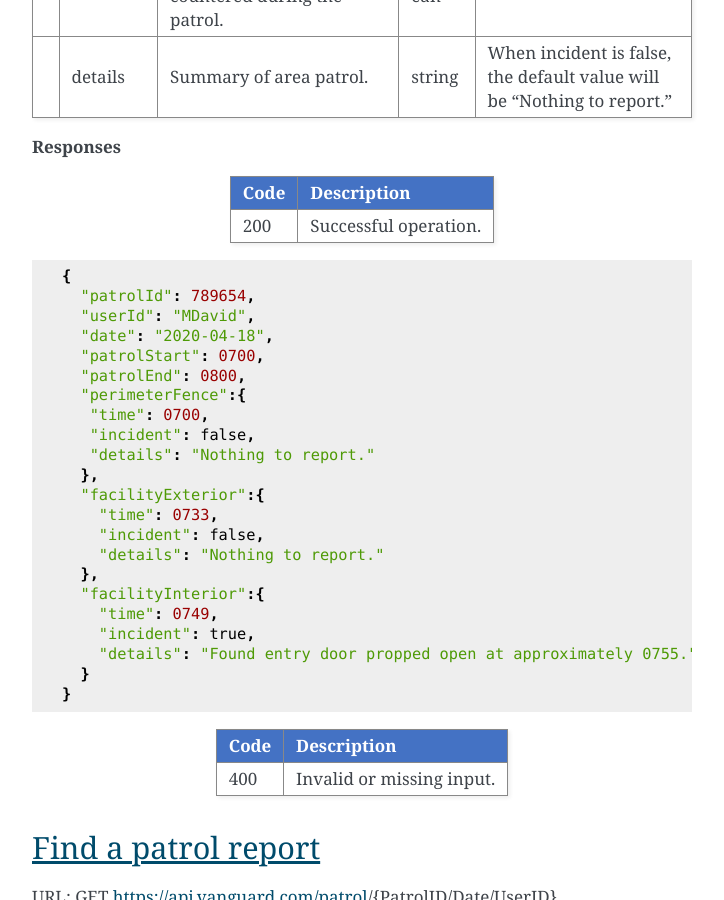
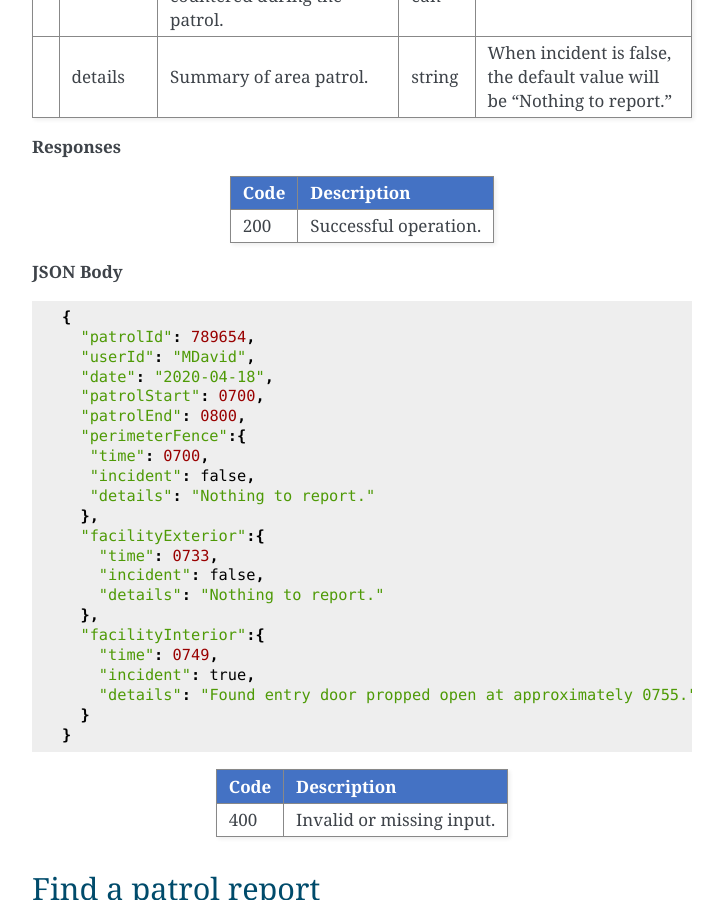
Before and after one commit to OfficePop/SphinxSite, a Sphinx documentation site: the page built from doc/index.rst, in a window 1280 px wide and 900 px high, scrolled down 1677 px. Shown: the whole window, without its empty margins (388-1112 px from the left). Built offline with Sphinx 7.4.7, drawn with Linux system fonts in a browser that asks for light colours.

Commit message:
Update index.rst

```diff
--- a/doc/index.rst
+++ b/doc/index.rst
@@ -78,7 +78,7 @@ Adds a patrol report. A successful response requires all listed parameters be in
 | 200  | Successful operation. |
 +------+-----------------------+
 
-
+**JSON Body**
 ::
 
    {
@@ -157,6 +157,7 @@ refine data.
 | 200  | Successful operation. |
 +------+-----------------------+
 
+**JSON Body**
 ::
 
   {
```
